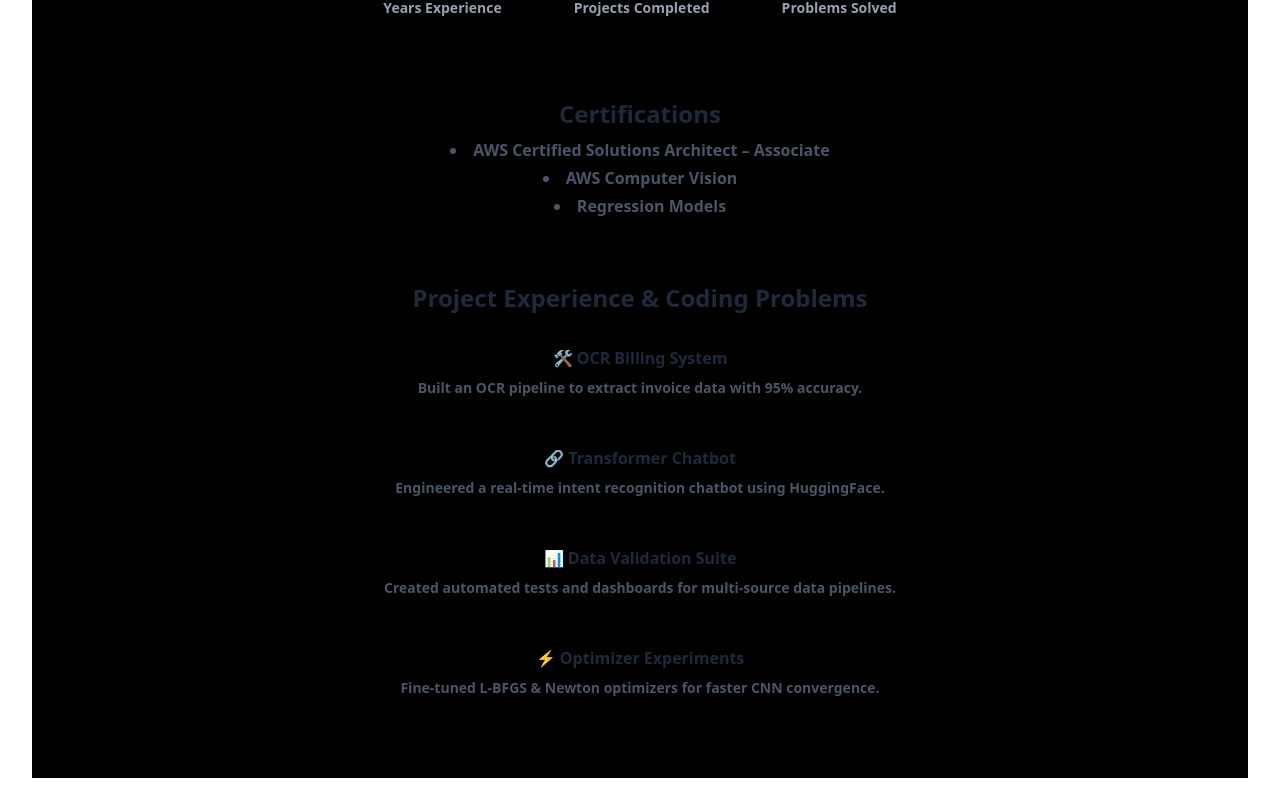
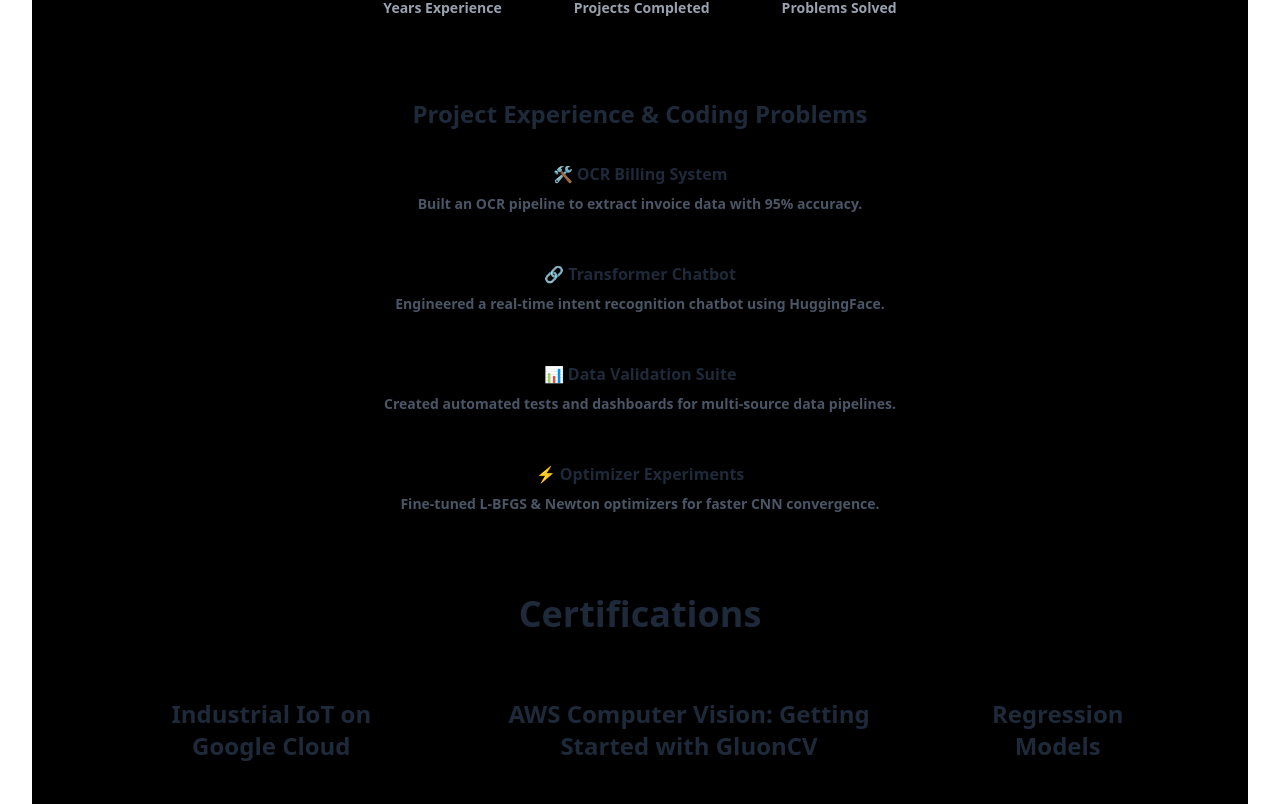
Before and after one commit to Charanvardhan/Portfolio, a Next.js app: page / in a window 1280 px wide. Shown: the part 1276-2080 px from the top of the page. Built offline with nearby package versions, Linux system fonts and the light colour scheme.

Commit message:
Added the certifications

```diff
--- a/src/app/page.tsx
+++ b/src/app/page.tsx
@@ -95,7 +95,7 @@ function Typewriter({
 
     return () => clearTimeout(timeout)
   }, [charIndex, isDeleting, wordIndex, words, typingSpeed, deletingSpeed, pauseTime])
-
+  // text-[#594e46]
   return (
     <p className="inline text-1xl sm:text-2xl font-playfair font-bold text-[#594e46]">
       {text}
@@ -358,18 +358,6 @@ export default function HomePage() {
             </div>
           </div>
 
-          {/* Certifications */}
-          <div>
-            <h3 className="font-playfair text-2xl text-secondary mb-2">
-              Certifications
-            </h3>
-            <ul className="list-disc list-inside text-gray-600 space-y-1">
-              <li>AWS Certified Solutions Architect – Associate</li>
-              <li>AWS Computer Vision</li>
-              <li>Regression Models</li>
-            </ul>
-          </div>
-
           {/* Project Experience & Coding Problems */}
           <div>
             <h3 className="font-playfair text-2xl text-primary mb-4">
@@ -402,6 +390,28 @@ export default function HomePage() {
               </div>
             </div>
           </div>
+
+          {/* Certifications */}
+          <h2 className="font-playfair text-4xl text-primary text-center mb-12 font-bold">
+            Certifications
+          </h2>
+          <div
+            tabIndex="0"
+            className="flex flex-row justify-center items-stretch space-x-10"
+          >
+            <div className="rounded-lg border bg-card text-card-foreground shadow-sm p-4 sm:p-6 text-center">
+              <h3 className="text-2xl sm:text-1xl font-bold mb-2">Industrial IoT on Google Cloud</h3>
+              {/* <p className="text-gray-400 text-sm sm:text-base">Years Experience</p> */}
+            </div>
+            <div className="rounded-lg border bg-card text-card-foreground shadow-sm p-4 sm:p-6 text-center">
+              <h3 className="text-2xl sm:text-1xl font-bold mb-2">AWS Computer Vision: Getting Started with GluonCV</h3>
+              {/* <p className="text-gray-400 text-sm sm:text-base">Projects Completed</p> */}
+            </div>
+            <div className="rounded-lg border bg-card text-card-foreground shadow-sm p-4 sm:p-6 text-center">
+              <h3 className="text-2xl sm:text-1xl font-bold mb-2">Regression Models</h3>
+              {/* <p className="text-gray-400 text-sm sm:text-base">Problems Solved</p> */}
+            </div>
+          </div>
         </div>
       </section>
     </>
```
